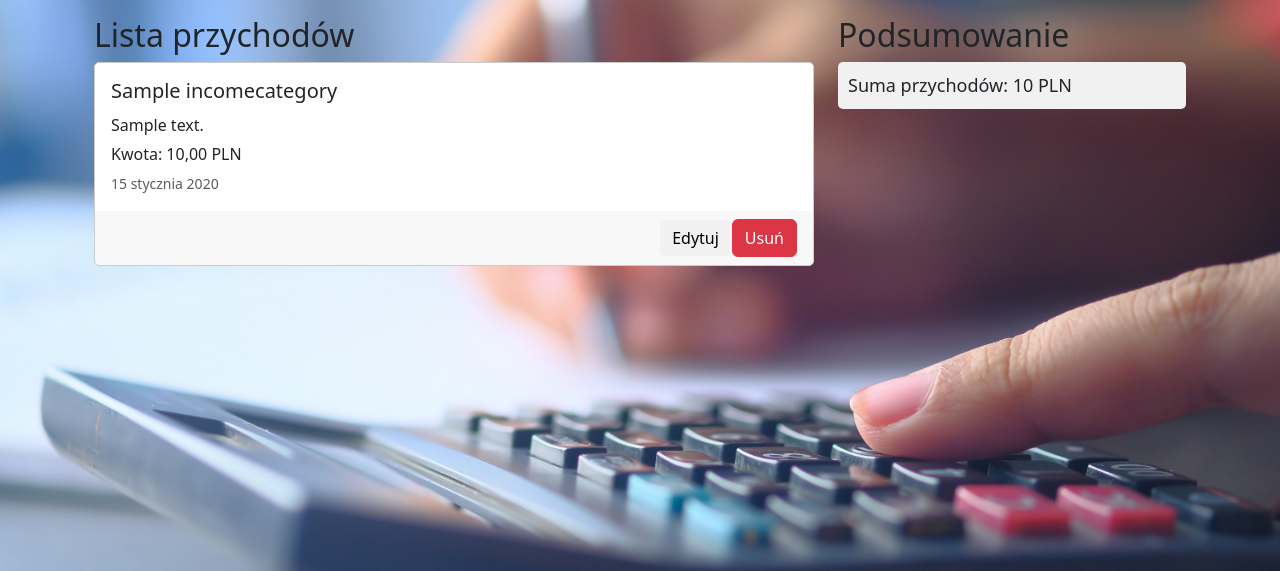
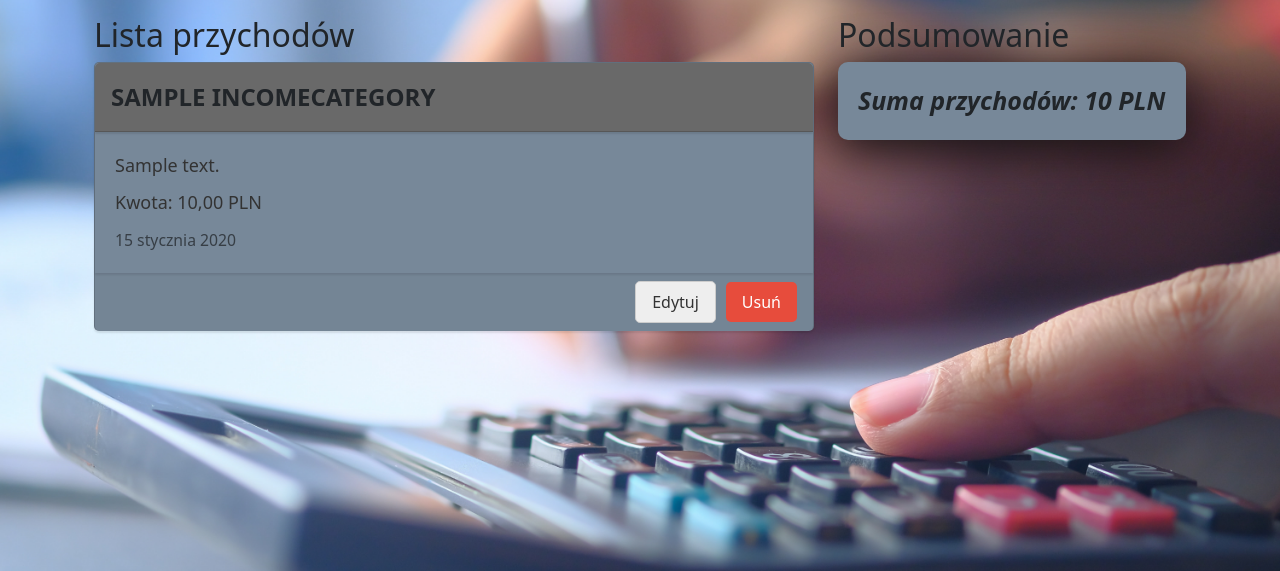
Before and after one commit to lukaszzych84/House_budget, a Django app: page /income/ in a window 1280 px wide. Shown: the part 120-691 px from the top of the page. Run offline with Django 4.2, Linux system fonts and the light colour scheme; a user stored in the database is signed in; tables that the repository leaves empty hold one stand-in row (values such as "Sample post"); some libraries are stand-ins or nearby versions.

Commit message:
Add styles in income list

```diff
--- a/budget/templates/budget/income_list.html
+++ b/budget/templates/budget/income_list.html
@@ -3,35 +3,78 @@
 {% block extra_head %}
 <style>
 .card {
-    border: 1px solid #ccc;
+  border-bottom: #2b3035;
+  {#border: 1px solid #ddd;#}
   border-radius: 5px;
   margin-bottom: 20px;
+  box-shadow: 0 2px 2px rgba(0,0,0,.1);
+  background-color: lightslategrey;
 }
 
-  .card-title {
-    margin-bottom: 10px;
-    font-size: 20px;
+.card-header {
+  font-size: 24px;
+  font-weight: 600;
+  text-transform: uppercase;
+  padding: 16px;
+  background-color: dimgray;
+  border-radius: 5px 5px 0 0;
+    box-shadow: 0 2px 2px rgba(0,0,0,.1);
+}
+
+.card-body {
+  padding: 20px;
+   box-shadow: 0 2px 2px rgba(0,0,0,.1);
 }
 
 .card-text {
-    margin-bottom: 5px;
+  font-size: 18px;
+  color: #333;
+  margin-bottom: 10px;
 }
 
 .btn-light {
-    background-color: #f1f1f1;
+  background-color: #eee;
+  color: #333;
+  border: 1px solid #ccc;
+  border-radius: 5px;
+  padding: 8px 16px;
+  margin-right: 10px;
+  font-size: 16px;
 }
 
 .btn-danger {
-    background-color: #dc3545;
+  background-color: #e74c3c;
   color: #fff;
+  border: none;
+  border-radius: 5px;
+  padding: 8px 16px;
+  font-size: 16px;
 }
 
-  .total-expenses {
-    background-color: #f1f1f1;
-    padding: 10px;
-    border-radius: 5px;
+.total-incomes {
+    background-color: lightslategrey;
+    padding: 20px;
+    border-color: dimgrey;
+    border-radius: 10px;
     margin-bottom: 20px;
-    font-size: 18px;
+    font-size: 25px;
+    font-weight: bold;
+    font-style: italic;
+
+    box-shadow: 0 10px 50px #171313;
+  }
+
+  /* styl dla tekstu sumy wydatków */
+.total-incomes span {
+    font-size: 40px;
+    font-weight: lighter;
+    color: greenyellow;
+  }
+
+  /* styl dla jednostki walutowej */
+.total-incomes small {
+    font-size: 50px;
+    color: #999;
 }
 </style>
 {% endblock %}
@@ -43,8 +86,8 @@
       <h2>Lista przychodów</h2>
         {% for income in income_list %}
       <div class="card mb-3">
+        <div class="card-header">{{ income.category.name }}</div>
         <div class="card-body">
-      <h5 class="card-title">{{ income.category.name }}</h5>
       <p class="card-text">{{ income.description }}</p>
       <p class="card-text">Kwota: {{ income.amount }} PLN</p>
       <p class="card-text"><small class="text-muted">{{ income.date }}</small></p>
@@ -55,15 +98,13 @@
   <a href="{% url 'income_delete' income.pk %}" class="btn btn-danger">Usuń</a>
 </div>
 </div>
-
         {% empty %}
   <p class="list-group-item">Brak przychodów do wyświetlenia.</p>
 {% endfor %}
-
     </div>
     <div class="col-md-4">
       <h2>Podsumowanie</h2>
-      <p class="total-expenses">Suma przychodów: {{ sum_of_incomes }} PLN</p>
+      <p class="total-incomes">Suma przychodów: {{ sum_of_incomes }} PLN</p>
     </div>
   </div>
 </div>
--- a/templates/base.html
+++ b/templates/base.html
@@ -9,6 +9,7 @@
     <link rel="stylesheet" href="{% static 'style/bootstrap.min.css' %}">
     <link rel="stylesheet" type="text/css" href="{% static 'style/main.css' %}">
     <script src="{% static 'scripts/bootstrap.bundle.min.js' %}" async defer></script>
+    <link rel="icon" type="image/png" href="{% static 'images/Free_Sample_By_Wix.jpg' %}">
     {% block extra_head %}{% endblock %}
     <style>
         .navbar {
```
Also changed, not shown: budget/templates/budget/expense_list.html (+16 -11 lines). Lines whose indentation alone changed are shown as unchanged.
